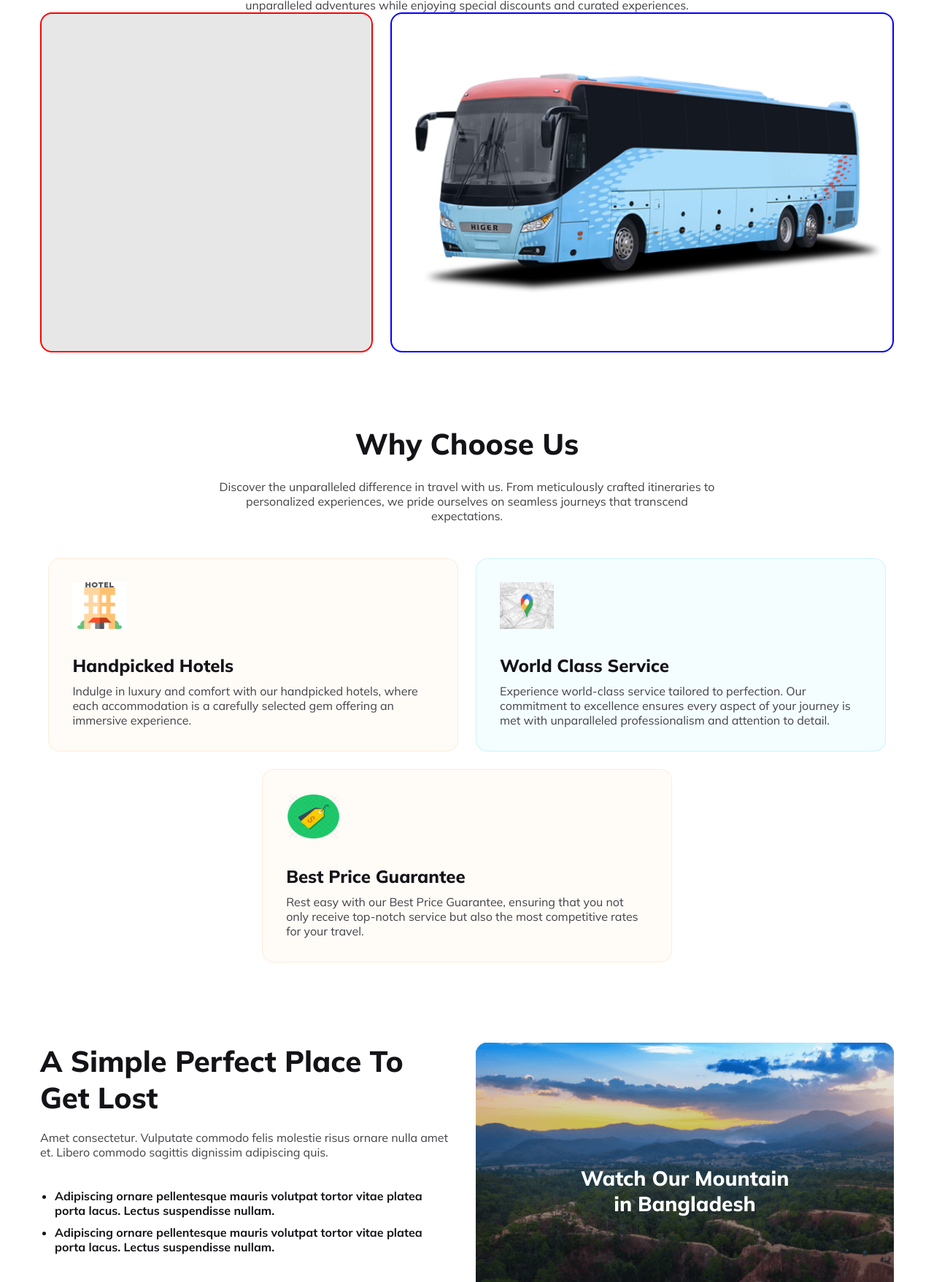
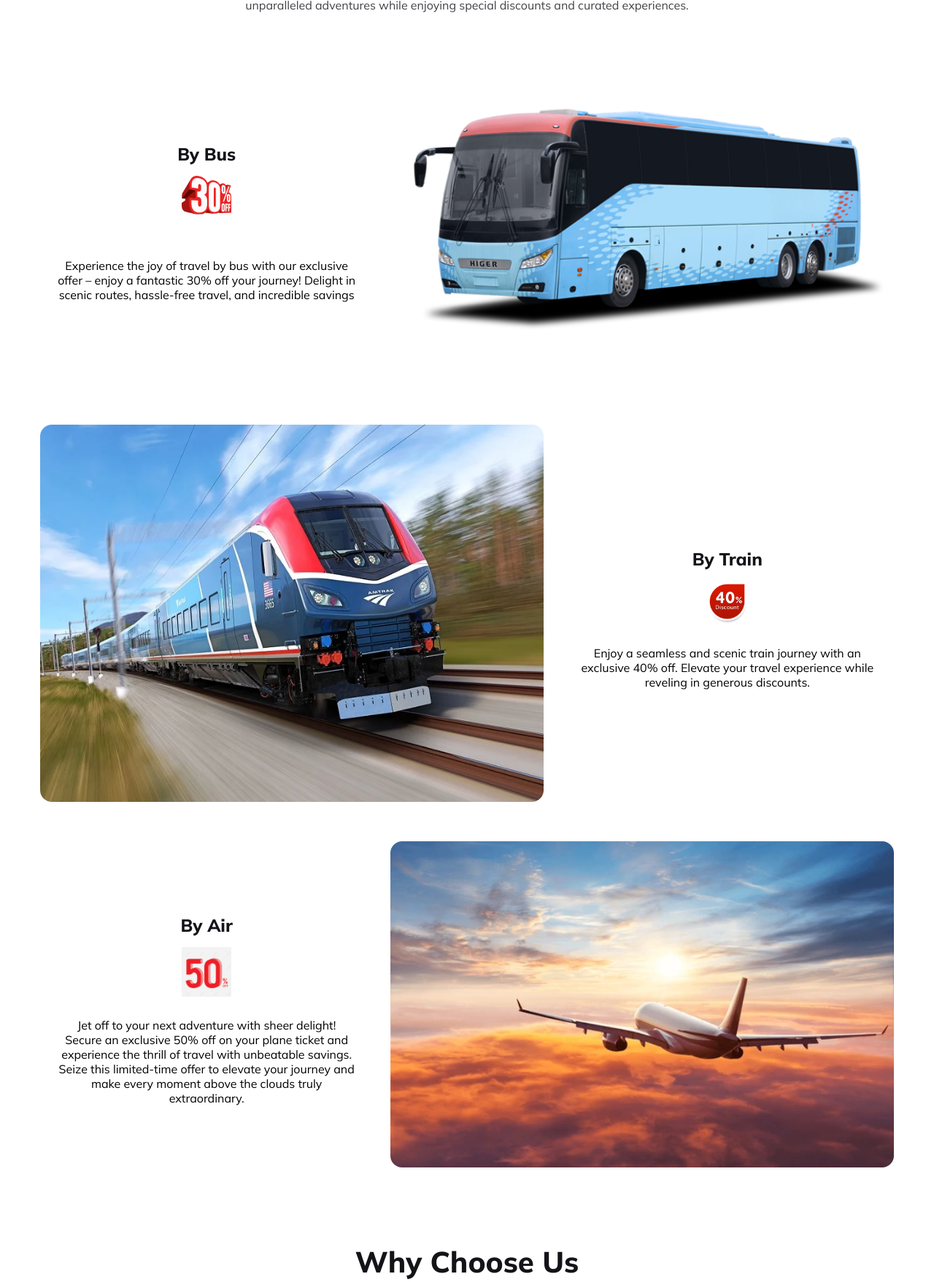
Before and after one commit to kamrul565/assignment-two, a plain HTML site: page index.html in a window 1280 px wide. Shown: the part 2784-4541 px from the top of the page at 73% size. Drawn offline with Linux system fonts and the light colour scheme.

Commit message:
assignment done

```diff
--- a/index.html
+++ b/index.html
@@ -146,10 +146,51 @@
                 </div>
 
                 <div class="travelling-offers-route">
-                    <div class="offer-text"></div>
+                    <div class="offer-text">
+                        <p class="small-heading">By Bus</p>
+                        <div class="travel-route">
+                            <img src="./Images/thirtypercen.png" alt="">
+                        </div>
+                        <p class="offer-des">Experience the joy of travel by bus with our exclusive offer – enjoy a
+                            fantastic 30% off your
+                            journey! Delight in scenic routes, hassle-free travel, and incredible savings</p>
+                    </div>
                     <div class="route-img">
                         <img src="./Images/bus.png" alt="">
                     </div>
+                </div>
+
+                <div class="travelling-offers-route">
+                    <div class="route-img">
+                        <img src="./Images/train.webp" alt="">
+                    </div>
+                    <div class="offer-text">
+                        <p class="small-heading">By Train</p>
+                        <div class="travel-route">
+                            <img src="./Images/fortypercent.png" alt="">
+                        </div>
+                        <p class="offer-des"> Enjoy a seamless and scenic train journey with an exclusive 40% off.
+                            Elevate your travel experience while reveling in generous discounts. </p>
+                    </div>
+
+                </div>
+
+                <div class="travelling-offers-route">
+
+                    <div class="offer-text">
+                        <p class="small-heading">By Air</p>
+                        <div class="travel-route">
+                            <img src="./Images/fiftypercent.png" alt="">
+                        </div>
+                        <p class="offer-des"> Jet off to your next adventure with sheer delight! Secure an exclusive 50%
+                            off on your plane ticket and experience the thrill of travel with unbeatable savings. Seize
+                            this limited-time offer to elevate your journey and make every moment above the clouds truly
+                            extraordinary. </p>
+                    </div>
+                    <div class="route-img">
+                        <img src="./Images/plane.webp" alt="">
+                    </div>
+
                 </div>
             </div>
         </section>
--- a/styles/responseive.css
+++ b/styles/responseive.css
@@ -179,6 +179,21 @@
 
 
     }
+    .travelling-offers-route {
+        flex-direction: column;
+    }
+
+    .offer-text {
+       order: 2;
+       width: 100%;
+    }
+    .route-img {
+
+        order: 1;
+        width: 100%;
+    }
+
+
 
 
 }
--- a/styles/style.css
+++ b/styles/style.css
@@ -512,24 +512,50 @@ footer {
 .travelling-offers-route {
     display: flex;
     justify-content: space-between;
+    margin-top: 50px;
 
 }
 
 .offer-text {
     width: 39%;
     min-height: 200px;
-    border: 2px solid red;
+    /* border: 2px solid red; */
     border-radius: 16px;
-    background: rgba(19, 19, 24, 0.10);
+    /* background: rgba(19, 19, 24, 0.10); */
 
 }
 .route-img {
     width: 59%;
     min-height: 200px;
-    border: 2px solid blue;
+    /* border: 2px solid blue; */
     border-radius: 16px;
 }
 
 .route-img img {
     width: 100%;
+    object-fit: cover;
+    border-radius: 16px;
 }
+
+.travel-route {
+    /* border: 2px solid tomato; */
+    display: flex;
+    justify-content: center;
+}
+
+.travel-route img {
+    width: 15%;
+    margin: 5px 0;
+}
+
+.offer-text {
+    display: flex;
+    flex-direction: column;
+    justify-content: center;
+    align-items: center;
+}
+
+.offer-des {
+    padding: 24px;
+    text-align: center;
+}
```
Also changed, not shown: Images/fiftypercent.png (added), Images/fortypercent.png (added), Images/plane.webp (added), Images/thirtyPercent.jpg (added), Images/thirtypercen.png (added), Images/train.webp (added).
